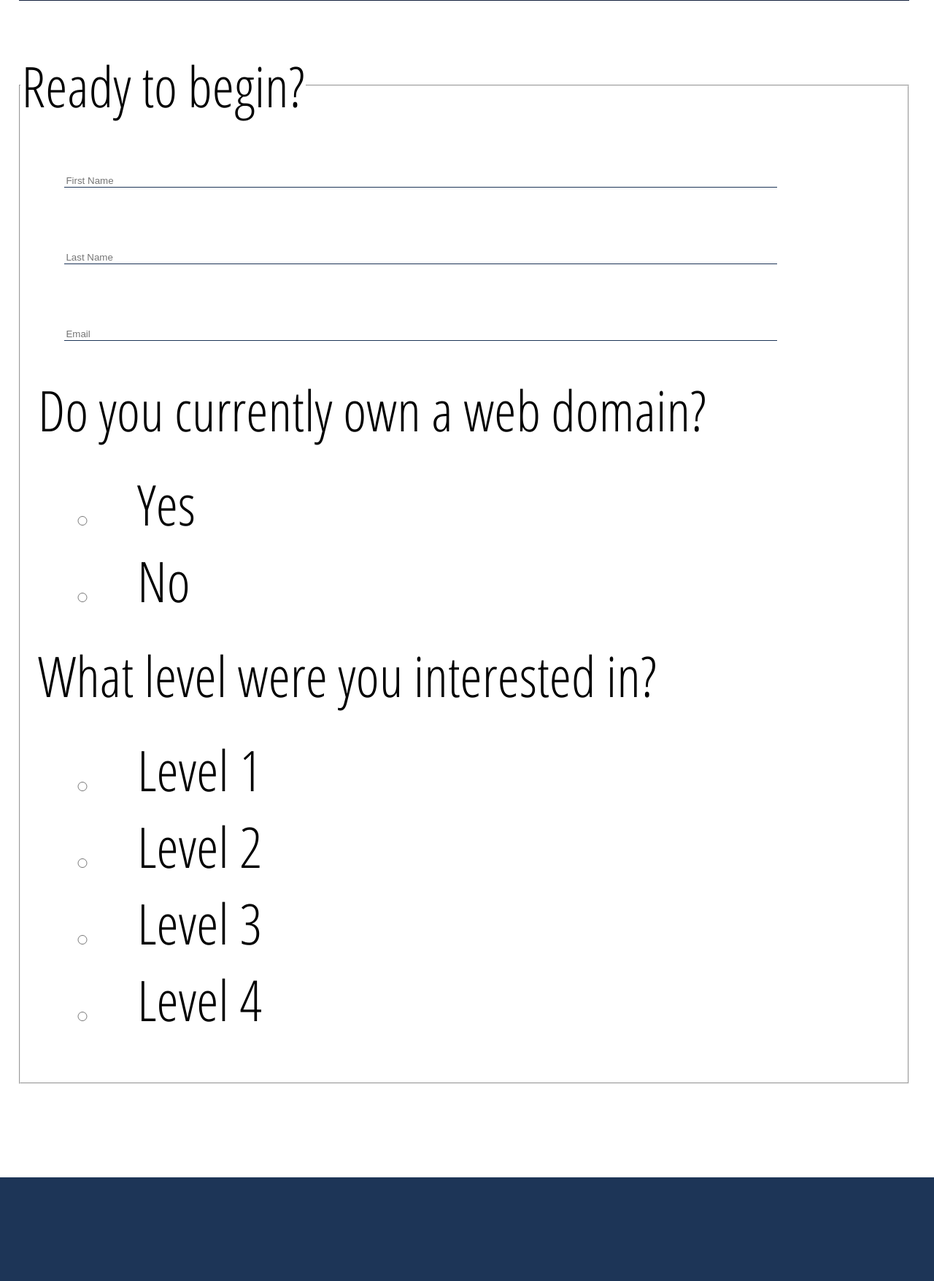
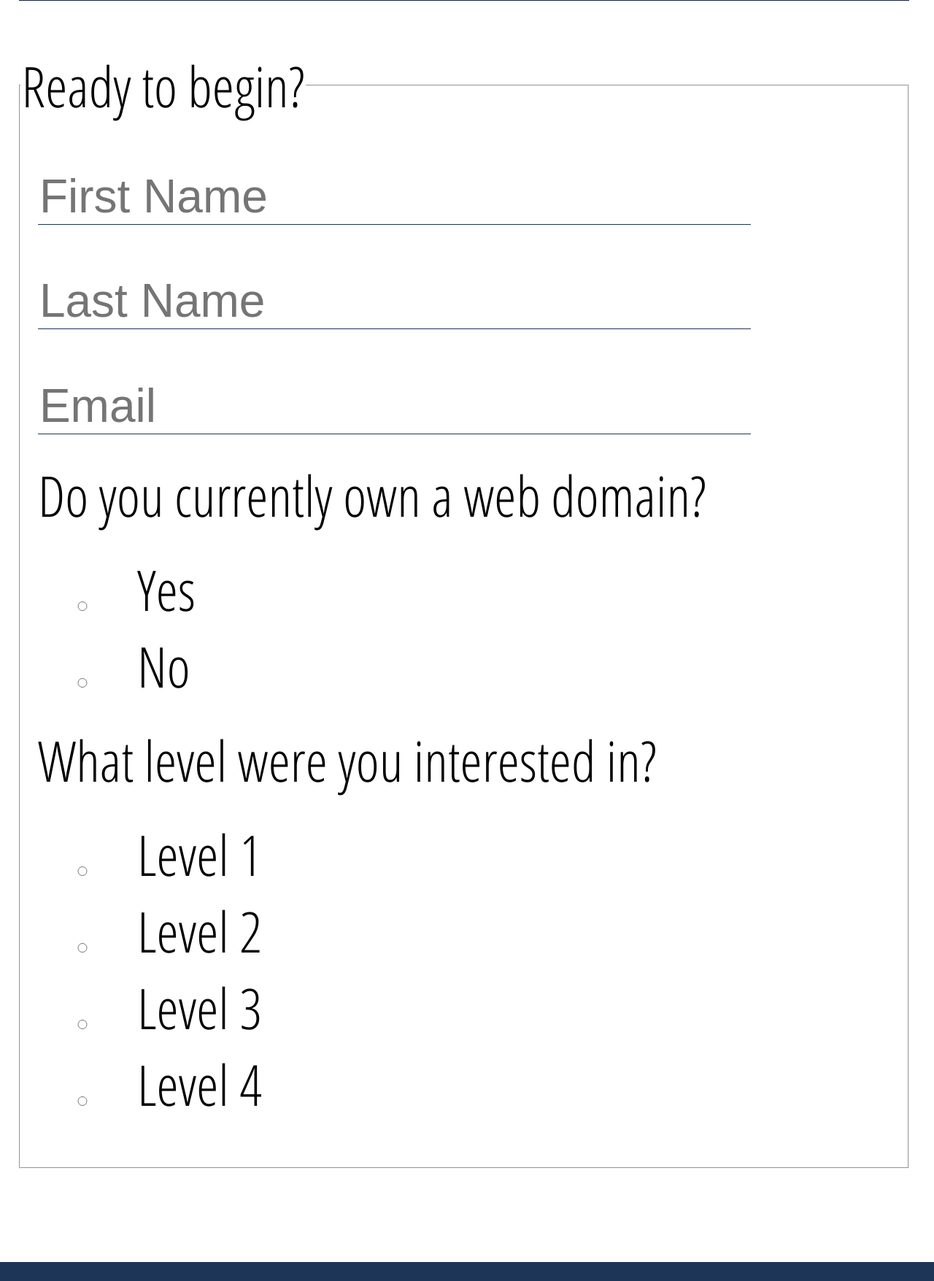
Before and after one commit to jas010i/iridescXnt-portfolio, a PHP site: page / in a window 1280 px wide. Shown: the part 3858-5613 px from the top of the page at 73% size. Run offline with PHP 8.4, Linux system fonts and the light colour scheme; some web fonts are replaced.

Commit message:
Update body.css

```diff
--- a/CSS/body.css
+++ b/CSS/body.css
@@ -91,16 +91,17 @@ fieldset {
 
 input {
     width: 80%;
-    margin: 5% 0 0 5%;
+    margin: 5% 0 0 2%;
     border: none;
     border-bottom: 1px solid #1D3557;
+    font-size: 5vw;
     transition: .4s;
 }
 
 input:focus {
     outline: none;
     border-bottom: 1px solid #e63946;
-    transform: scale(1.05);
+    transform: translateX(10px);
 }
 
 fieldset > div > p {
```
